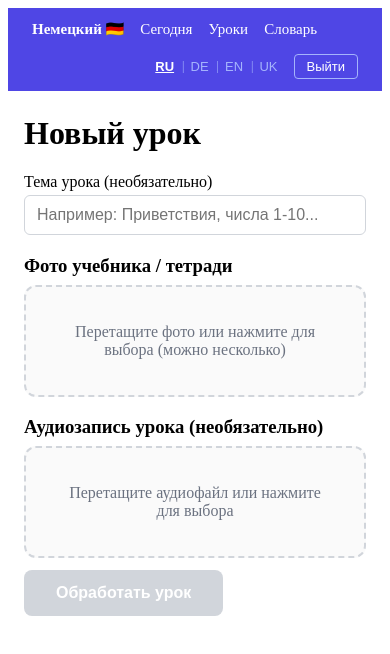
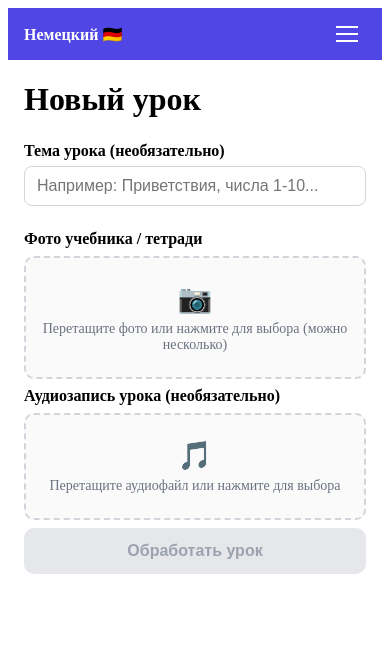
Before and after one commit to sivtsov-pavel/translate.seoshkin.tools, a React (Vite) app in the folder frontend/: page /lessons/new in a window 390 px wide. Shown: the top 654 px of the page. Built offline with nearby package versions, Linux system fonts and the light colour scheme; sample sign-in values are in the browser's storage.

Commit message:
feat: photo thumbnails with remove, mobile responsive nav, PWA icons

```diff
--- a/frontend/src/components/Layout.jsx
+++ b/frontend/src/components/Layout.jsx
@@ -1,3 +1,4 @@
+import { useState } from 'react'
 import { Link, useNavigate } from 'react-router-dom'
 import { useAuthStore } from '../store/auth.js'
 import { useI18nStore } from '../store/i18n.js'
@@ -7,6 +8,7 @@ export default function Layout({ children }) {
   const { user, logout } = useAuthStore()
   const { t } = useI18nStore()
   const navigate = useNavigate()
+  const [menuOpen, setMenuOpen] = useState(false)
 
   const handleLogout = () => {
     logout()
@@ -15,30 +17,81 @@ export default function Layout({ children }) {
 
   return (
     <div>
-      <nav style={{ display: 'flex', gap: 16, padding: '12px 24px', backgroundColor: '#4f46e5', alignItems: 'center', flexWrap: 'wrap' }}>
-        <Link to="/" style={{ color: '#fff', textDecoration: 'none', fontSize: 15, fontWeight: 700 }}>{t.nav.appName}</Link>
-        <Link to="/" style={navLink}>{t.nav.today}</Link>
-        <Link to="/lessons" style={navLink}>{t.nav.lessons}</Link>
+      <nav style={{ backgroundColor: '#4f46e5', padding: '0 16px' }}>
+        {/* Верхняя строка: лого + гамбургер на мобильном */}
+        <div style={{ display: 'flex', alignItems: 'center', minHeight: 52 }}>
+          <Link to="/" style={{ color: '#fff', textDecoration: 'none', fontSize: 16, fontWeight: 700, flexShrink: 0 }}>
+            {t.nav.appName}
+          </Link>
+
+          {/* Десктопная навигация */}
+          <div className="nav-desktop" style={{ display: 'flex', alignItems: 'center', gap: 16, marginLeft: 24, flex: 1 }}>
+            <Link to="/"           style={navLink}>{t.nav.today}</Link>
+            <Link to="/lessons"    style={navLink}>{t.nav.lessons}</Link>
             <Link to="/vocabulary" style={navLink}>{t.nav.vocabulary}</Link>
             {user?.role === 'owner' && (
               <Link to="/lessons/new" style={{ ...navLink, backgroundColor: 'rgba(255,255,255,0.15)', padding: '4px 12px', borderRadius: 6 }}>
                 {t.nav.newLesson}
               </Link>
             )}
-        <div style={{ marginLeft: 'auto', display: 'flex', alignItems: 'center', gap: 12 }}>
+            <div style={{ marginLeft: 'auto', display: 'flex', alignItems: 'center', gap: 10 }}>
               <LangSwitcher dark />
+              <button onClick={handleLogout} style={logoutBtn}>{t.nav.logout}</button>
+            </div>
+          </div>
+
+          {/* Гамбургер для мобильных */}
           <button
-            onClick={handleLogout}
-            style={{ background: 'none', border: '1px solid #a5b4fc', color: '#fff', padding: '4px 12px', borderRadius: 4, cursor: 'pointer', fontSize: 13 }}>
-            {t.nav.logout}
+            className="nav-burger"
+            onClick={() => setMenuOpen(v => !v)}
+            style={{ marginLeft: 'auto', background: 'none', border: 'none', cursor: 'pointer', padding: 8, display: 'none', flexDirection: 'column', gap: 5 }}>
+            <span style={{ display: 'block', width: 22, height: 2, backgroundColor: '#fff', transition: menuOpen ? 'transform .2s' : 'none', transform: menuOpen ? 'rotate(45deg) translateY(7px)' : 'none' }} />
+            <span style={{ display: 'block', width: 22, height: 2, backgroundColor: '#fff', opacity: menuOpen ? 0 : 1 }} />
+            <span style={{ display: 'block', width: 22, height: 2, backgroundColor: '#fff', transform: menuOpen ? 'rotate(-45deg) translateY(-7px)' : 'none', transition: menuOpen ? 'transform .2s' : 'none' }} />
           </button>
         </div>
+
+        {/* Мобильное меню */}
+        {menuOpen && (
+          <div className="nav-mobile-menu" style={{ padding: '12px 0', borderTop: '1px solid rgba(255,255,255,0.15)' }}
+               onClick={() => setMenuOpen(false)}>
+            <MobileLink to="/">{t.nav.today}</MobileLink>
+            <MobileLink to="/lessons">{t.nav.lessons}</MobileLink>
+            <MobileLink to="/vocabulary">{t.nav.vocabulary}</MobileLink>
+            {user?.role === 'owner' && <MobileLink to="/lessons/new">{t.nav.newLesson}</MobileLink>}
+            <div style={{ padding: '8px 0', display: 'flex', alignItems: 'center', gap: 12, flexWrap: 'wrap' }}>
+              <LangSwitcher dark />
+              <button onClick={handleLogout} style={logoutBtn}>{t.nav.logout}</button>
+            </div>
+          </div>
+        )}
       </nav>
-      <main style={{ maxWidth: 800, margin: '24px auto', padding: '0 16px' }}>
+
+      {/* Глобальные стили адаптива */}
+      <style>{`
+        @media (max-width: 600px) {
+          .nav-desktop { display: none !important; }
+          .nav-burger  { display: flex !important; }
+        }
+        @media (min-width: 601px) {
+          .nav-mobile-menu { display: none !important; }
+        }
+      `}</style>
+
+      <main style={{ maxWidth: 800, margin: '20px auto', padding: '0 16px' }}>
         {children}
       </main>
     </div>
   )
 }
 
+function MobileLink({ to, children }) {
+  return (
+    <Link to={to} style={{ display: 'block', color: '#fff', textDecoration: 'none', padding: '10px 0', fontSize: 16, fontWeight: 500 }}>
+      {children}
+    </Link>
+  )
+}
+
 const navLink = { color: '#fff', textDecoration: 'none', fontSize: 15 }
+const logoutBtn = { background: 'none', border: '1px solid #a5b4fc', color: '#fff', padding: '4px 12px', borderRadius: 4, cursor: 'pointer', fontSize: 13 }
--- a/frontend/src/pages/NewLesson.jsx
+++ b/frontend/src/pages/NewLesson.jsx
@@ -1,50 +1,70 @@
-import { useState } from 'react'
+import { useState, useCallback } from 'react'
 import { useNavigate } from 'react-router-dom'
 import { api, uploadFiles } from '../api/client.js'
 import { useI18nStore } from '../store/i18n.js'
-import UploadZone from '../components/UploadZone.jsx'
 
 export default function NewLesson() {
   const [title, setTitle] = useState('')
-  const [photos, setPhotos] = useState([])
-  const [audios, setAudios] = useState([])
-  const [status, setStatus] = useState('idle') // idle | creating | uploading | processing | done | error
+  const [photos, setPhotos] = useState([])      // { file, preview }
+  const [audios, setAudios] = useState([])      // { file }
+  const [status, setStatus] = useState('idle')
   const [error, setError] = useState('')
   const navigate = useNavigate()
   const { t } = useI18nStore()
+
+  const addPhotos = useCallback((files) => {
+    const newItems = files
+      .filter(f => f.type.startsWith('image/'))
+      .map(file => ({ file, preview: URL.createObjectURL(file) }))
+    setPhotos(prev => [...prev, ...newItems])
+  }, [])
+
+  const removePhoto = (idx) => {
+    setPhotos(prev => {
+      URL.revokeObjectURL(prev[idx].preview)
+      return prev.filter((_, i) => i !== idx)
+    })
+  }
+
+  const addAudio = useCallback((files) => {
+    setAudios(files.slice(0, 1).map(file => ({ file })))
+  }, [])
+
+  const handleDrop = (e, type) => {
+    e.preventDefault()
+    const files = Array.from(e.dataTransfer.files)
+    if (type === 'photo') addPhotos(files)
+    else addAudio(files)
+  }
 
   const handleSubmit = async (e) => {
     e.preventDefault()
     setError('')
 
     try {
-      // 1. Создаём урок
       setStatus('creating')
       const lesson = await api.post('/lessons', {
         title: title || `${t.lessons.newLesson} ${new Date().toLocaleDateString()}`,
         date: new Date().toISOString().slice(0, 10),
       })
 
-      // 2. Загружаем фото
       setStatus('uploading')
       if (photos.length > 0) {
         const fd = new FormData()
-        photos.forEach(f => fd.append('files', f))
+        photos.forEach(p => fd.append('files', p.file))
+        await uploadFiles(`/lessons/${lesson.id}/media`, fd)
+      }
+      if (audios.length > 0) {
+        const fd = new FormData()
+        audios.forEach(a => fd.append('files', a.file))
         await uploadFiles(`/lessons/${lesson.id}/media`, fd)
       }
 
-      // 3. Загружаем аудио
-      if (audios.length > 0) {
-        const fd = new FormData()
-        audios.forEach(f => fd.append('files', f))
-        await uploadFiles(`/lessons/${lesson.id}/media`, fd)
-      }
-
-      // 4. Запускаем обработку через Claude
       setStatus('processing')
       await api.post(`/lessons/${lesson.id}/process`, {})
 
       setStatus('done')
+      photos.forEach(p => URL.revokeObjectURL(p.preview))
       setTimeout(() => navigate('/'), 2000)
     } catch (err) {
       setError(err.message)
@@ -58,54 +78,184 @@ export default function NewLesson() {
     processing: t.lessons.processing.processing,
     done:       t.lessons.processing.done,
   }
+  const statusColor = { creating: '#4f46e5', uploading: '#4f46e5', processing: '#f59e0b', done: '#10b981' }
+
+  const isProcessing = status !== 'idle' && status !== 'error'
 
   return (
     <div>
-      <h1>{t.lessons.newLesson}</h1>
+      <h1 style={{ marginBottom: 24 }}>{t.lessons.newLesson}</h1>
       <form onSubmit={handleSubmit}>
-        <div style={{ marginBottom: 20 }}>
-          <label style={{ display: 'block', marginBottom: 4, fontWeight: 500 }}>
+
+        {/* Тема урока */}
+        <div style={{ marginBottom: 24 }}>
+          <label style={{ display: 'block', fontWeight: 600, marginBottom: 6 }}>
             {t.lessons.lessonTopic}
-            <input
-              value={title}
-              onChange={e => setTitle(e.target.value)}
-              placeholder={t.lessons.topicPlaceholder}
-              style={{ display: 'block', width: '100%', padding: '10px 12px', fontSize: 16, marginTop: 4, border: '1px solid #d1d5db', borderRadius: 6, boxSizing: 'border-box' }}
-            />
           </label>
+          <input
+            value={title}
+            onChange={e => setTitle(e.target.value)}
+            placeholder={t.lessons.topicPlaceholder}
+            disabled={isProcessing}
+            style={{ width: '100%', padding: '10px 12px', fontSize: 16, border: '1px solid #d1d5db', borderRadius: 8, boxSizing: 'border-box' }}
+          />
         </div>
 
-        <h3 style={{ marginBottom: 8 }}>{t.lessons.photos}</h3>
-        <UploadZone onFilesSelected={setPhotos} accept="image/*" label={t.lessons.photoHint} />
+        {/* Зона загрузки фото */}
+        <div style={{ marginBottom: 8 }}>
+          <label style={{ display: 'block', fontWeight: 600, marginBottom: 8 }}>{t.lessons.photos}</label>
+          <DropZone
+            onFiles={addPhotos}
+            onDrop={e => handleDrop(e, 'photo')}
+            accept="image/*"
+            label={t.lessons.photoHint}
+            disabled={isProcessing}
+          />
+        </div>
+
+        {/* Превью загруженных фото */}
         {photos.length > 0 && (
-          <p style={{ color: '#4f46e5', marginBottom: 12, fontWeight: 500 }}>{t.lessons.photosSelected(photos.length)}</p>
+          <div style={{ marginBottom: 20 }}>
+            <div style={{ fontSize: 13, color: '#6b7280', marginBottom: 8 }}>
+              {t.lessons.photosSelected(photos.length)}
+            </div>
+            <div style={{
+              display: 'grid',
+              gridTemplateColumns: 'repeat(auto-fill, minmax(100px, 1fr))',
+              gap: 8,
+            }}>
+              {photos.map((item, idx) => (
+                <div key={idx} style={{ position: 'relative', borderRadius: 8, overflow: 'hidden', aspectRatio: '1', backgroundColor: '#f3f4f6' }}>
+                  <img
+                    src={item.preview}
+                    alt={item.file.name}
+                    style={{ width: '100%', height: '100%', objectFit: 'cover', display: 'block' }}
+                  />
+                  {/* Кнопка удаления */}
+                  {!isProcessing && (
+                    <button
+                      type="button"
+                      onClick={() => removePhoto(idx)}
+                      style={{
+                        position: 'absolute', top: 4, right: 4,
+                        width: 22, height: 22, borderRadius: '50%',
+                        backgroundColor: 'rgba(0,0,0,0.6)', color: '#fff',
+                        border: 'none', cursor: 'pointer', fontSize: 14,
+                        display: 'flex', alignItems: 'center', justifyContent: 'center',
+                        lineHeight: 1, padding: 0,
+                      }}>
+                      ×
+                    </button>
+                  )}
+                  {/* Номер */}
+                  <div style={{
+                    position: 'absolute', bottom: 0, left: 0, right: 0,
+                    backgroundColor: 'rgba(0,0,0,0.45)', color: '#fff',
+                    fontSize: 11, padding: '2px 4px', textAlign: 'center',
+                    whiteSpace: 'nowrap', overflow: 'hidden', textOverflow: 'ellipsis',
+                  }}>
+                    {idx + 1}. {item.file.name.replace(/\.[^.]+$/, '')}
+                  </div>
+                </div>
+              ))}
+            </div>
+          </div>
         )}
 
-        <h3 style={{ marginBottom: 8 }}>{t.lessons.audio}</h3>
-        <UploadZone onFilesSelected={setAudios} accept="audio/*" multiple={false} label={t.lessons.audioHint} />
+        {/* Аудио */}
+        <div style={{ marginBottom: 8 }}>
+          <label style={{ display: 'block', fontWeight: 600, marginBottom: 8 }}>{t.lessons.audio}</label>
+          <DropZone
+            onFiles={addAudio}
+            onDrop={e => handleDrop(e, 'audio')}
+            accept="audio/*"
+            multiple={false}
+            label={t.lessons.audioHint}
+            disabled={isProcessing}
+          />
+        </div>
+
+        {/* Превью аудио */}
         {audios.length > 0 && (
-          <p style={{ color: '#4f46e5', marginBottom: 12, fontWeight: 500 }}>{t.lessons.audioSelected(audios[0].name)}</p>
+          <div style={{ display: 'flex', alignItems: 'center', gap: 10, marginBottom: 20, padding: '10px 14px', backgroundColor: '#f0fdf4', borderRadius: 8, border: '1px solid #bbf7d0' }}>
+            <span style={{ fontSize: 24 }}>🎵</span>
+            <div style={{ flex: 1, minWidth: 0 }}>
+              <div style={{ fontWeight: 600, fontSize: 14, overflow: 'hidden', textOverflow: 'ellipsis', whiteSpace: 'nowrap' }}>
+                {audios[0].file.name}
+              </div>
+              <div style={{ fontSize: 12, color: '#6b7280' }}>
+                {(audios[0].file.size / 1024 / 1024).toFixed(1)} MB
+              </div>
+            </div>
+            {!isProcessing && (
+              <button type="button" onClick={() => setAudios([])}
+                style={{ background: 'none', border: 'none', color: '#6b7280', cursor: 'pointer', fontSize: 20, padding: 4 }}>
+                ×
+              </button>
+            )}
+          </div>
         )}
 
+        {/* Статус обработки */}
         {status !== 'idle' && status !== 'error' && (
-          <p style={{ color: status === 'done' ? '#10b981' : '#4f46e5', fontWeight: 600, marginBottom: 16 }}>
-            {statusMsg[status]}
-          </p>
+          <div style={{ display: 'flex', alignItems: 'center', gap: 10, marginBottom: 16, padding: '12px 16px', backgroundColor: '#f9fafb', borderRadius: 8, border: `1px solid ${statusColor[status]}30` }}>
+            {status === 'processing' && <span style={{ fontSize: 20 }}>⏳</span>}
+            {status === 'done'       && <span style={{ fontSize: 20 }}>✅</span>}
+            <span style={{ color: statusColor[status], fontWeight: 600 }}>{statusMsg[status]}</span>
+          </div>
         )}
-        {error && <p style={{ color: '#ef4444', marginBottom: 16 }}>{error}</p>}
+        {error && (
+          <div style={{ marginBottom: 16, padding: '12px 16px', backgroundColor: '#fef2f2', borderRadius: 8, border: '1px solid #fecaca', color: '#dc2626' }}>
+            {error}
+          </div>
+        )}
 
         <button
           type="submit"
-          disabled={photos.length === 0 || status !== 'idle'}
+          disabled={photos.length === 0 || isProcessing}
           style={{
-            padding: '14px 32px', fontSize: 16, fontWeight: 600,
-            backgroundColor: photos.length === 0 || status !== 'idle' ? '#d1d5db' : '#4f46e5',
-            color: '#fff', border: 'none', borderRadius: 8,
-            cursor: photos.length === 0 || status !== 'idle' ? 'not-allowed' : 'pointer',
+            width: '100%', padding: '14px 32px', fontSize: 16, fontWeight: 700,
+            backgroundColor: photos.length === 0 || isProcessing ? '#e5e7eb' : '#4f46e5',
+            color: photos.length === 0 || isProcessing ? '#9ca3af' : '#fff',
+            border: 'none', borderRadius: 10, cursor: photos.length === 0 || isProcessing ? 'not-allowed' : 'pointer',
+            transition: 'background-color 0.2s',
           }}>
-          {t.lessons.processBtn}
+          {isProcessing ? statusMsg[status] : t.lessons.processBtn}
         </button>
       </form>
     </div>
   )
 }
+
+// Компонент зоны drag-and-drop
+function DropZone({ onFiles, onDrop, accept, multiple = true, label, disabled }) {
+  const [dragging, setDragging] = useState(false)
+
+  return (
+    <div
+      onDrop={e => { if (!disabled) { e.preventDefault(); setDragging(false); onDrop(e) } }}
+      onDragOver={e => { e.preventDefault(); if (!disabled) setDragging(true) }}
+      onDragLeave={() => setDragging(false)}
+      onClick={() => { if (!disabled) document.getElementById(`upload-${accept}`).click() }}
+      style={{
+        border: `2px dashed ${dragging ? '#4f46e5' : '#d1d5db'}`,
+        borderRadius: 10, padding: '24px 16px', textAlign: 'center',
+        cursor: disabled ? 'not-allowed' : 'pointer',
+        backgroundColor: dragging ? '#eef2ff' : disabled ? '#f9fafb' : '#fafafa',
+        marginBottom: 8, transition: 'all 0.2s',
+        opacity: disabled ? 0.6 : 1,
+      }}>
+      <div style={{ fontSize: 28, marginBottom: 6 }}>{accept.startsWith('image') ? '📷' : '🎵'}</div>
+      <p style={{ margin: 0, color: '#6b7280', fontSize: 14 }}>{label}</p>
+      <input
+        id={`upload-${accept}`}
+        type="file"
+        accept={accept}
+        multiple={multiple}
+        style={{ display: 'none' }}
+        onChange={e => onFiles(Array.from(e.target.files))}
+        disabled={disabled}
+      />
+    </div>
+  )
+}
```
Also changed, not shown: frontend/public/icons/icon-192.png (added), frontend/public/icons/icon-512.png (added). Lines whose indentation alone changed are shown as unchanged.
